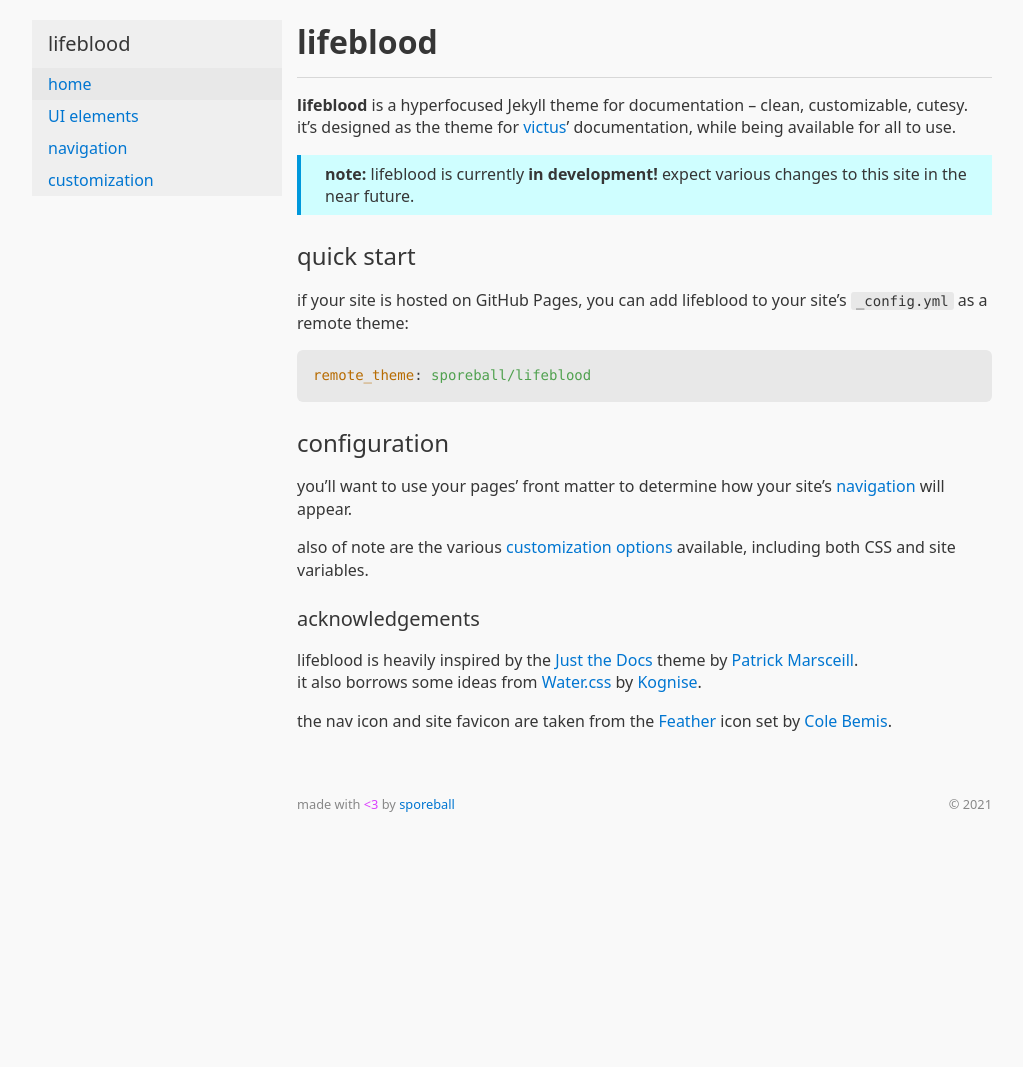
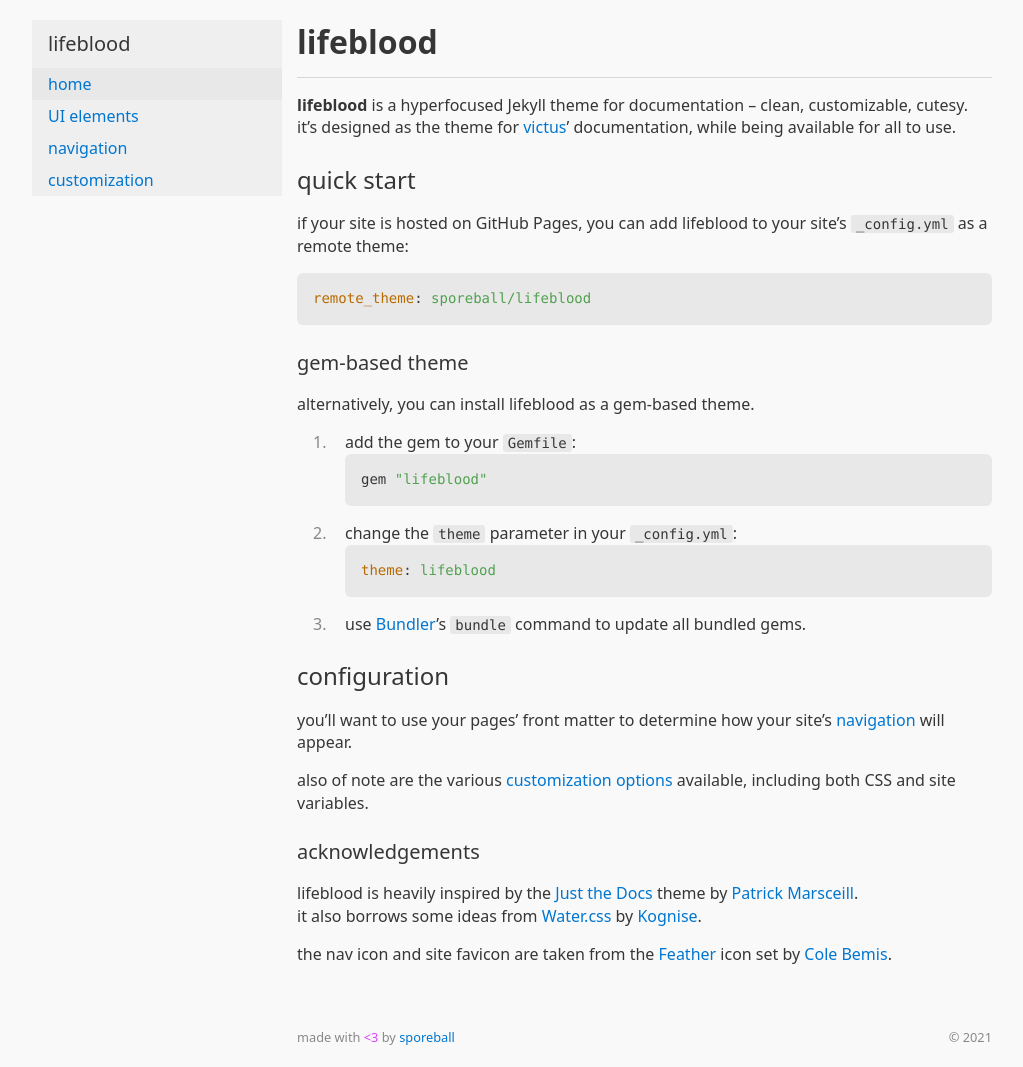
Before and after one commit to sporeball/lifeblood, a Jekyll site: the page built from index.md, in a window 1280 px wide. Shown: the whole page, without its empty margins (128-1151 px from the left). Built offline with Jekyll 4.4.1, drawn with Linux system fonts in a browser that asks for light colours; before the commit the page ends 900 px from its top, so only the background shows below that.

Commit message:
docs: finalize index
i'm not able to test the gem instructions, so if somebody could please
tell me if they don't work

````diff
--- a/index.md
+++ b/index.md
@@ -8,15 +8,24 @@ nav_order: 1
 **lifeblood** is a hyperfocused Jekyll theme for documentation -- clean, customizable, cutesy.\
 it's designed as the theme for [victus](https://sporeball.dev/victus)' documentation, while being available for all to use.
 
-{: .note}
-lifeblood is currently **in development!**  expect various changes to this site in the near future.
-
 ### quick start
 if your site is hosted on GitHub Pages, you can add lifeblood to your site's `_config.yml` as a remote theme:
 
 ```yml
 remote_theme: sporeball/lifeblood
 ```
+
+#### gem-based theme
+alternatively, you can install lifeblood as a gem-based theme.
+1. add the gem to your `Gemfile`:
+```ruby
+gem "lifeblood"
+```
+2. change the `theme` parameter in your `_config.yml`:
+```yaml
+theme: lifeblood
+```
+2. use [Bundler](https://bundler.io)'s `bundle` command to update all bundled gems.
 
 ### configuration
 you'll want to use your pages' front matter to determine how your site's [navigation](docs/navigation) will appear.
````
